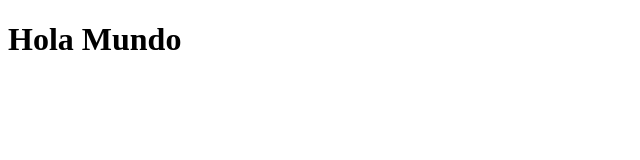
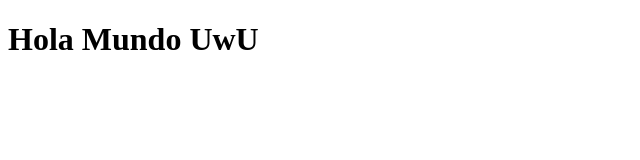
Before and after one commit to EdwinFV-DSM/DSM-32PRAC-FloresVargasEdwin, a plain HTML site: page index.html in a window 1280 px wide. Shown: the whole page, without its empty margins (0-640 px from the left). Drawn offline with Linux system fonts and the light colour scheme.

Commit message:
Modificacion prueba

```diff
--- a/index.html
+++ b/index.html
@@ -7,6 +7,6 @@
     <title>Document</title>
 </head>
 <body>
-    <h1>Hola Mundo</h1>
+    <h1>Hola Mundo UwU</h1>
 </body>
 </html>
```
